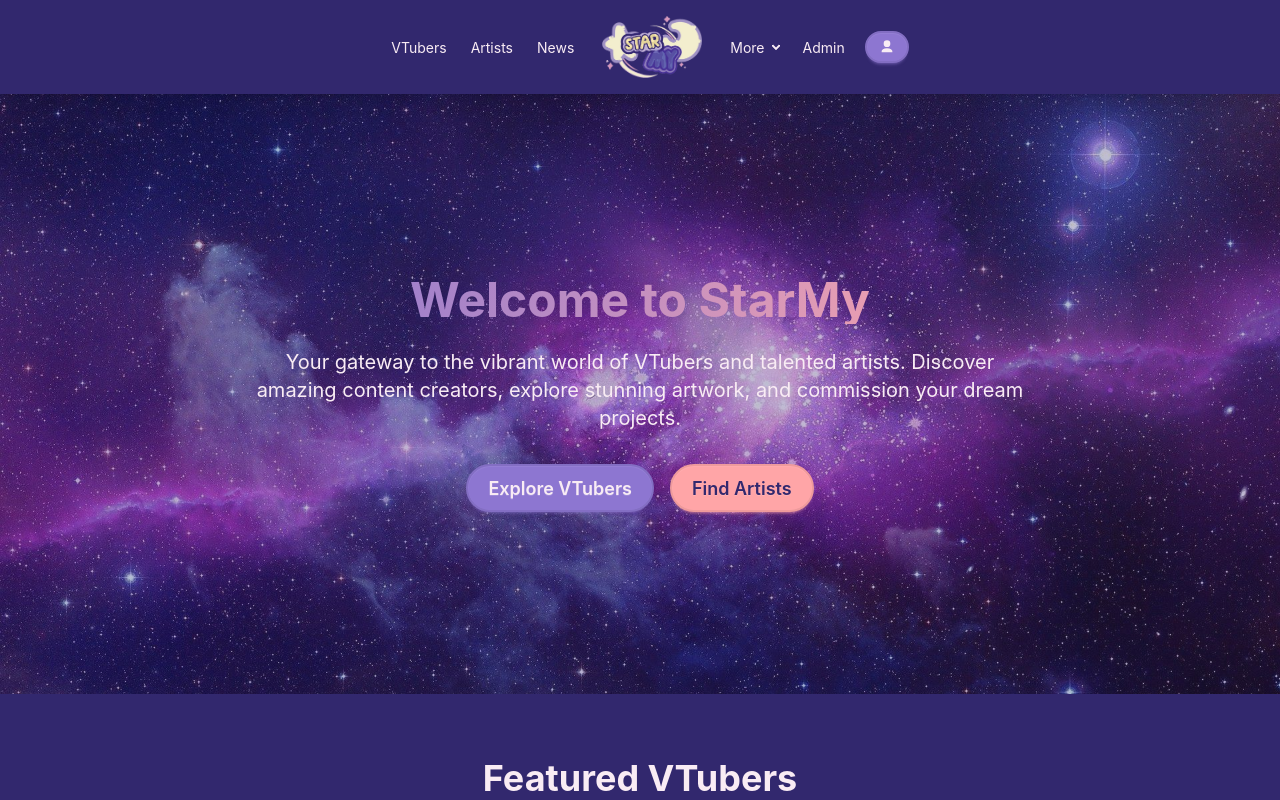
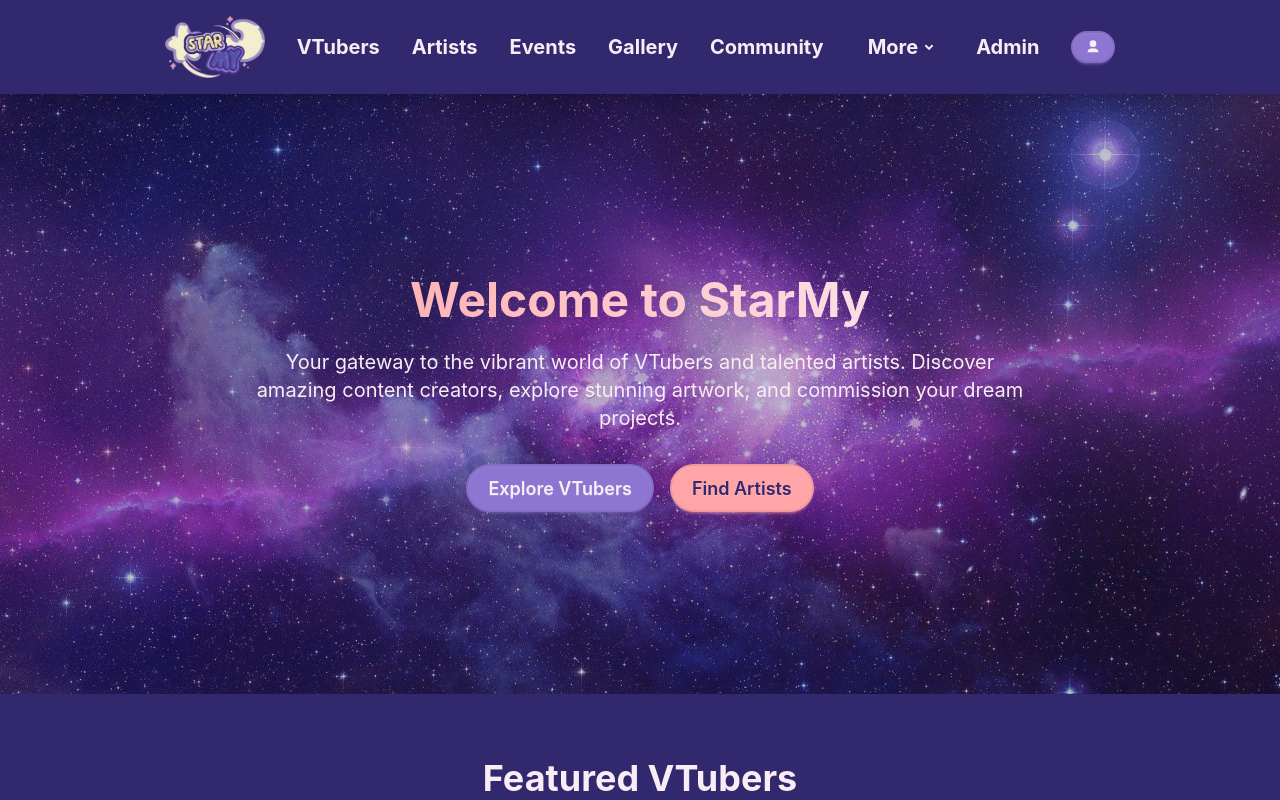
Before and after one commit to ZiJian226/SiTrAiRsMY, a Next.js app: page / in a window 1280 px wide. Shown: the top 800 px of the page. Built offline with nearby package versions, Linux system fonts and the light colour scheme.

Commit message:
feat: Update CareerPage visibility, adjust Navbar links, modify Privacy and Terms policies, and add new VTuber data

```diff
--- a/app/career/page.tsx
+++ b/app/career/page.tsx
@@ -353,7 +353,7 @@
 
           {/* Open Positions Section for Team */}
           {activeForm === "team" && (
-            <div className="mt-12 max-w-4xl mx-auto">
+            <div className="mt-12 max-w-4xl mx-auto hidden">
               <h3 className="text-3xl font-bold text-center mb-8 text-primary">Open Positions</h3>
               <div className="space-y-4">
                 {[
--- a/app/layout.tsx
+++ b/app/layout.tsx
@@ -1,5 +1,5 @@
 import type { Metadata } from "next";
-import "./globals.css";
+import "@/app/globals.css";
 
 export const metadata: Metadata = {
   title: "StarMy - VTuber & Artist Community",
--- a/app/page.tsx
+++ b/app/page.tsx
@@ -61,7 +61,7 @@
 
         <div className="hero-content text-center relative z-20">
           <div className="max-w-3xl">
-            <h1 className="text-5xl font-bold mb-6 bg-gradient-to-r from-primary to-secondary bg-clip-text text-transparent">
+            <h1 className="text-5xl font-bold pb-2 mb-4 bg-gradient-to-r from-secondary to-primary-content bg-clip-text text-transparent">
               Welcome to StarMy
             </h1>
             <p className="text-xl mb-8">
--- a/app/privacy/page.tsx
+++ b/app/privacy/page.tsx
@@ -112,8 +112,8 @@
               <section className="card bg-base-200 p-6">
                 <h2 className="text-3xl font-bold mb-4 text-secondary">8. Children's Privacy</h2>
                 <p className="opacity-80">
-                  Our services are not intended for children under 13 years of age. We do not knowingly collect
-                  personal information from children under 13.
+                  Our services are not intended for children under 16 years of age. We do not knowingly collect
+                  personal information from children under 16.
                 </p>
               </section>
 
@@ -131,8 +131,7 @@
                   If you have any questions about this Privacy Policy, please contact us:
                 </p>
                 <ul className="space-y-2 opacity-80">
-                  <li><strong>Email:</strong> privacy@starmy.my</li>
-                  <li><strong>Address:</strong> Kuala Lumpur, Malaysia</li>
+                  <li><strong>Email:</strong> starmy@gmail.com</li>
                 </ul>
               </section>
             </div>
--- a/app/terms/page.tsx
+++ b/app/terms/page.tsx
@@ -40,7 +40,7 @@
 
               <section className="card bg-base-200 p-6">
                 <h2 className="text-3xl font-bold mb-4 text-secondary">3. User Accounts</h2>
-                <h3 className="text-xl font-semibold mb-3">Registration</h3>
+                <h3 className="text-xl font-semibold mb-3">Registration (StarMy Talent Only)</h3>
                 <p className="opacity-80 mb-4">
                   To access certain features, you may need to create an account. You agree to:
                 </p>
@@ -165,9 +165,15 @@
                   For questions about these Terms of Service, contact us:
                 </p>
                 <ul className="space-y-2 opacity-80">
-                  <li><strong>Email:</strong> legal@starmy.my</li>
-                  <li><strong>Address:</strong> Kuala Lumpur, Malaysia</li>
+                  <li><strong>Email:</strong> starmy@gmail.com</li>
                 </ul>
+              </section>
+
+              <section className="card bg-base-200 p-6">
+                <h2 className="text-3xl font-bold mb-4 text-secondary">13. No AI Artwork</h2>
+                <p className="opacity-80 mb-4">
+                  At StarMyriad Agency, the use of AI (Artificial Intelligence) is highly prohibited. Therefore, this community is against AI usage. We are committed to preserving the integrity, originality, and professionalism of our artists’ work. To protect both our creative talents and the agency’s reputation, we enforce a strict No AI Artwork Policy across all official projects, releases, and branding materials.
+                </p>
               </section>
             </div>
           </div>
--- a/components/Navbar.tsx
+++ b/components/Navbar.tsx
@@ -5,7 +5,7 @@
   return (
     <div className="navbar bg-base-100 shadow-lg sticky top-0 z-50">
       <div className="navbar-start lg:flex">
-        <div className="dropdown">
+        <div className="dropdown text-5xl">
           <div tabIndex={0} role="button" className="btn btn-ghost lg:hidden">
             <svg
               xmlns="http://www.w3.org/2000/svg"
@@ -52,19 +52,10 @@
         </div>
       </div>
       <div className="navbar-center ho hidden lg:flex">
-        <ul className="menu menu-horizontal items-center">
-          <li>
-            <Link href="/vtubers">VTubers</Link>
-          </li>
-          <li>
-            <Link href="/artists">Artists</Link>
-          </li>
-          <li>
-            <Link href="/news">News</Link>
-          </li>
+        <ul className="menu menu-horizontal items-center md:gap-8 text-xl font-bold">
           <Link
             href="/"
-            className="flex items-center px-4 transition-all duration-300 hover:drop-shadow-[0_0_8px_rgba(141,118,209,0.8)] hover:scale-110"
+            className="flex items-center transition-all duration-300 hover:drop-shadow-[0_0_8px_rgba(141,118,209,0.8)] hover:scale-110"
             aria-label="StarMy Home"
           >
           <Image
@@ -76,8 +67,13 @@
             priority
           />
           </Link>
-          <li>
-            <details>
+          <Link className="hover:drop-shadow-[0_0_8px_rgba(141,118,209,0.8)] hover:scale-110 duration-300" href="/vtubers">VTubers</Link>
+          <Link className="hover:drop-shadow-[0_0_8px_rgba(141,118,209,0.8)] hover:scale-110 duration-300" href="/artists">Artists</Link>
+          <Link className="hover:drop-shadow-[0_0_8px_rgba(141,118,209,0.8)] hover:scale-110 duration-300" href="/news">Events</Link>
+          <Link className="hover:drop-shadow-[0_0_8px_rgba(141,118,209,0.8)] hover:scale-110 duration-300" href="/news">Gallery</Link>
+          <Link className="hover:drop-shadow-[0_0_8px_rgba(141,118,209,0.8)] hover:scale-110 duration-300" href="/news">Community</Link>
+          <li className="hover:drop-shadow-[0_0_8px_rgba(141,118,209,0.8)] hover:scale-110 duration-300">
+            <details >
               <summary>More</summary>
               <ul className="bg-base-100 shadow-lg">
                 <li><Link href="/about">About Us</Link></li>
@@ -86,15 +82,13 @@
               </ul>
             </details>
           </li>
-          <li>
-            <Link href="/admin">Admin</Link>
-          </li>
-        </ul>
+          <Link className="hover:drop-shadow-[0_0_8px_rgba(141,118,209,0.8)] hover:scale-110 duration-300" href="/admin">Admin</Link>
           <Link href="/admin" className="btn btn-primary btn-sm" aria-label="Sign in">
             <svg xmlns="http://www.w3.org/2000/svg" className="h-4 w-4" viewBox="0 0 24 24" fill="currentColor" aria-hidden="true" role="img">
-            <path d="M12 12a5 5 0 100-10 5 5 0 000 10zm0 2c-5.33 0-8 2.67-8 4v2h16v-2c0-1.33-2.67-4-8-4z"/>
+              <path d="M12 12a5 5 0 100-10 5 5 0 000 10zm0 2c-5.33 0-8 2.67-8 4v2h16v-2c0-1.33-2.67-4-8-4z" />
             </svg>
           </Link>
+        </ul>
       </div>
       <div className="navbar-end hidden lg:flex"> </div>
     </div>
--- a/data/mockData.ts
+++ b/data/mockData.ts
@@ -54,6 +54,19 @@
     description: "ASMR and relaxation VTuber creating peaceful content for viewers",
     avatar: "https://placehold.co/400x400/a855f7/ffffff?text=MM",
     tags: ["ASMR", "Relaxation", "Cozy"],
+    youtubeUrl: "https://www.youtube.com/@mysticmoon",
+    featured: false,
+    schedule: [
+      { id: "1", day: "Tuesday", time: "22:00 - 23:30", title: "ASMR Session", platform: "youtube" },
+      { id: "2", day: "Friday", time: "22:00 - 00:00", title: "Relaxation Stream", platform: "youtube" },
+    ],
+  },
+  {
+    id: "5",
+    name: "Makoto Azusa",
+    description: "I love bananas!",
+    avatar: "https://placehold.co/400x400/a855f7/ffffff?text=BANANA",
+    tags: ["Big", "Relaxation", "Cozy"],
     youtubeUrl: "https://www.youtube.com/@mysticmoon",
     featured: false,
     schedule: [
```
Lines whose indentation alone changed are shown as unchanged.
